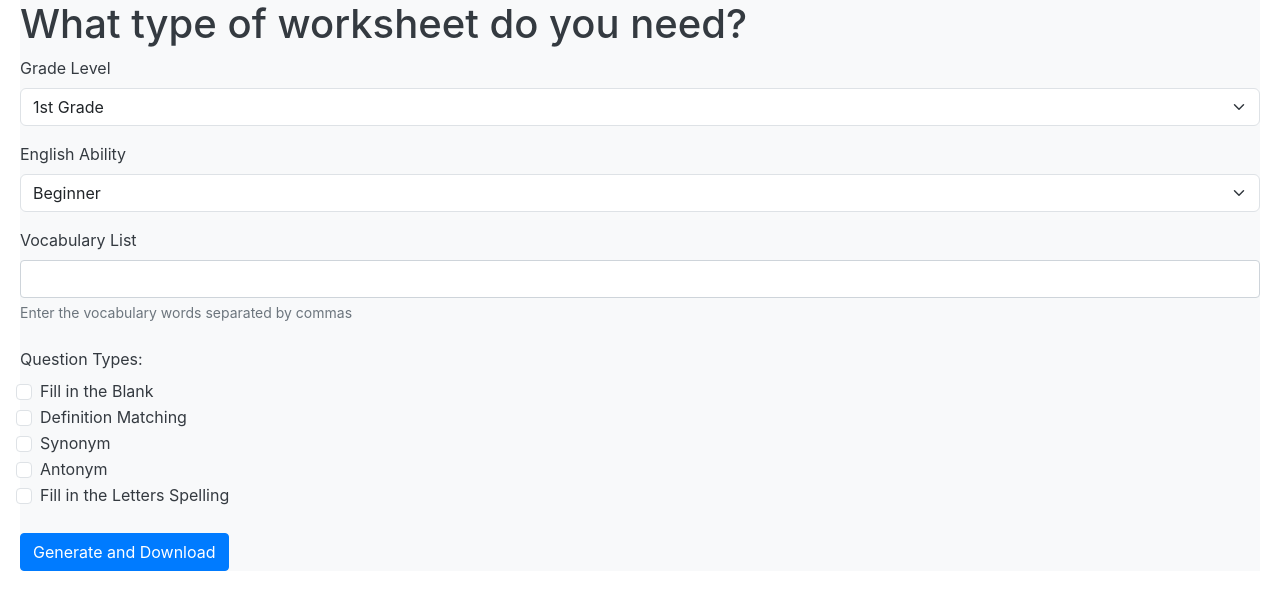
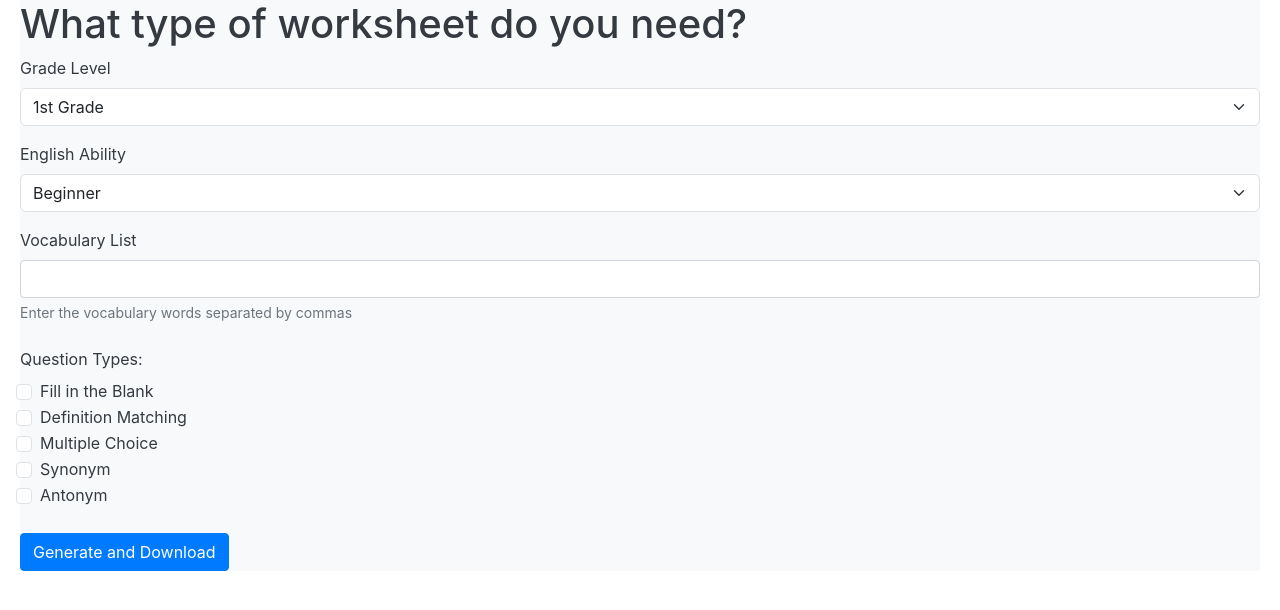
Before and after one commit to samantha-jarrah/Hackathon-Spring-2023, a Flask app: page /getform in a window 1280 px wide. Shown: the part 89-699 px from the top of the page. Run offline with Flask 3, Linux system fonts and the light colour scheme; some libraries are stand-ins or nearby versions.

Commit message:
Change question types

```diff
--- a/app/forms.py
+++ b/app/forms.py
@@ -4,7 +4,7 @@ from wtforms.validators import DataRequired
 
 
 class AppForm(FlaskForm):
-    # multiple_choice = BooleanField('Multiple Choice')
+    multiple_choice = BooleanField('Multiple Choice')
     fill_in_the_blank = BooleanField('Fill in the Blank')
     definition_matching = BooleanField('Definition Matching')
     synonym = BooleanField('Synonym')
@@ -31,10 +31,10 @@ class AppForm(FlaskForm):
             question_types.append('Fill in the Blank')
         if self.definition_matching.data:
             question_types.append('Definition Matching')
+        if self.multiple_choice.data:
+            question_types.append('Multiple Choice')
         if self.synonym.data:
             question_types.append('Synonym')
         if self.antonym.data:
             question_types.append('Antonym')
-        if self.fill_in_the_letters.data:
-            question_types.append('Fill in the Letters Spelling')
         return question_types
--- a/app/routes.py
+++ b/app/routes.py
@@ -11,6 +11,7 @@ openai.api_key = api_key
 
 pdf_directory = os.path.join(app.root_path, 'pdfs')
 os.makedirs(pdf_directory, exist_ok=True)
+
 
 @app.route('/')
 @app.route('/index')
@@ -45,14 +46,11 @@ def getform():
         pdf.set_title('Vocabulary Worksheet')
         pdf.add_page()
         pdf.chapter_body(ai_response)
-        # pdf.generate_pdf(ai_response)
 
         pdf_path = os.path.join(pdf_directory, 'output.pdf')
         pdf.output(pdf_path)
-        return send_from_directory(directory=pdf_directory, path='output.pdf', as_attachment=True)
-        # return send_from_directory(directory=pdf_directory, path='output_page.html', output=ai_response)
-
-        # flash('Vocabulary exercises generated successfully!', 'success')
-        # return redirect('/index')
+        return send_from_directory(directory=pdf_directory,
+                                   path='output.pdf', as_attachment=True)
+        # return render_template('output_page.html', title='Output Page')
 
     return render_template('getform.html', title='Get Form', form=form)
--- a/app/templates/getform.html
+++ b/app/templates/getform.html
@@ -51,6 +51,10 @@
         form.definition_matching.label(class="form-check-label") }}
       </div>
       <div class="form-check">
+        {{ form.multiple_choice(class="form-check-input") }} {{
+        form.multiple_choice.label(class="form-check-label") }}
+      </div>
+      <div class="form-check">
         {{ form.synonym(class="form-check-input") }} {{
         form.synonym.label(class="form-check-label") }}
       </div>
@@ -58,10 +62,6 @@
         {{ form.antonym(class="form-check-input") }} {{
         form.antonym.label(class="form-check-label") }}
       </div>
-      <div class="form-check">
-        {{ form.fill_in_the_letters(class="form-check-input") }} {{
-        form.fill_in_the_letters.label(class="form-check-label") }}
-      </div>
     </div>
 
     <button type="submit" class="btn btn-primary">Generate and Download</button>
```
